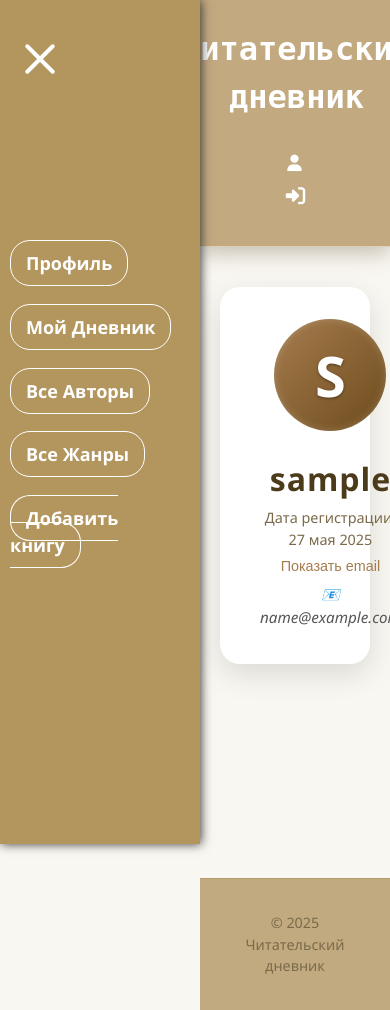
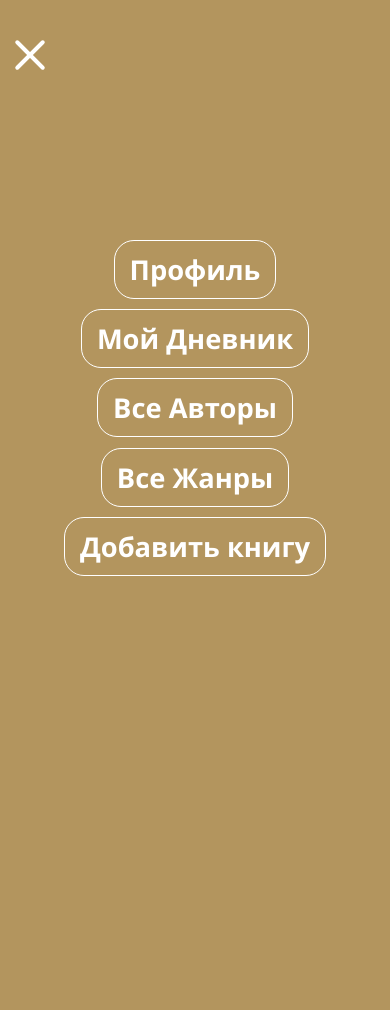
Before and after one commit to Hronaxe/book-diary, a Django app: page /profile/ in a window 390 px wide, after a click that opens the changed part; the page is wider, and only the part inside the window is pictured. After the commit the page ends 576 px from the top of that part, so only its background shows below. Run offline with Django 5.2, Linux system fonts and the light colour scheme; the visitor is signed in with stand-in values (Sample User, id 1); some libraries are stand-ins or nearby versions.

Commit message:
change style-dev

```diff
--- a/core/templates/base.html
+++ b/core/templates/base.html
@@ -22,8 +22,8 @@
 
     .burger {
       position: fixed;
-      top: 5.5%;
-      left: 20px;
+      top: 5%;
+      left: 10px;
       z-index: 1000;
       cursor: pointer;
       display: block;
@@ -80,8 +80,8 @@
       background: rgb(179, 149, 94);
       list-style-type: none;
       transform: translateX(-100%);
-      transition: transform .3s;
-      width: 200px;
+      transition: transform .1s;
+      width: 240px;
       height: 100vh;
       z-index: 9;
       box-shadow: 1px 0px 10px rgb(55, 55, 55);
@@ -90,7 +90,7 @@
     .menu-list a {
       padding: 10px 15px;
       transition-duration: 1s;
-      font-size: 18px;
+      font-size: 100%;
       border: 1px solid rgb(255, 255, 255);
       border-radius: 20px;
       color: white;
@@ -102,7 +102,10 @@
       color: #b89b6a;
       border: none;
     }
-
+    .menu-list li{
+      font-size: 1.3em;
+      margin-bottom: 10%;
+    }
     .burger-checkbox:checked ~ .menu-list {
       transform: translateX(0);
     }
@@ -114,10 +117,21 @@
     .header, .main, .footer, .wrapper {
       transition: margin-left .3s;
     }
+
+    @media (max-width: 768px){
+    .burger-checkbox:checked ~ .menu-list{
+      width: 100%;
+      text-align: center;
+      font-size: 1.4em;
+    }
+    .menu-list li{
+      margin-bottom: 5%;
+    }
+    }
   </style>
 </head>
 <body>
-
+<div class="wrapper"></div>
 {% if user.is_authenticated %}
   <input type="checkbox" id="burger-checkbox" class="burger-checkbox">
   <label for="burger-checkbox" class="burger"></label>
@@ -130,7 +144,7 @@
   </ul>
 {% endif %}
 
-<div class="wrapper">
+
   <header class="header">
     <div class="container header__container">
       <a href="{% url 'index' %}" class="header__logo">Читательский дневник</a>
@@ -145,6 +159,7 @@
     {% endif %}
   </ul>
 </nav>
+
     </div>
   </header>
 
--- a/core/templates/catalog.html
+++ b/core/templates/catalog.html
@@ -122,7 +122,6 @@
 </div>
 
     <a href="{% url 'genres' %}" class="nav__link" style="color: rgb(108, 91, 59); font-size: 25px; padding: 2%;">Все жанры</a>
-
 <div class="slider slider-genres">
   {% for genre in genres %}
     <a href="{% url 'genre_detail' genre.id %}" class="slider-item" tabindex="0" aria-label="Жанр {{ genre.name }}">
--- a/core/templates/genres.html
+++ b/core/templates/genres.html
@@ -14,7 +14,7 @@
     width: 100px;
     height: 100px;
     border-radius: 50%;
-    background: #d4bfa3;
+    background: #ffffff;
     color: white;
     display: flex;
     align-items: center;
--- a/core/templates/home.html
+++ /dev/null
@@ -1,2 +0,0 @@
-{% extends "base.html" %}
-<a>todo</a>
--- a/core/templates/users/profile.html
+++ b/core/templates/users/profile.html
@@ -168,9 +168,6 @@
         <div class="flex-1">
             <h2>{{ user.username }}</h2>
             <p>Дата регистрации: {{ user.date_joined|date:"d E Y" }}</p>
-            <button id="toggle-email" aria-expanded="false" aria-controls="email-text">
-                Показать email
-            </button>
             <p id="email-text" class="hidden">📧 {{ user.email }}</p>
         </div>
     </div>
@@ -184,10 +181,5 @@
         card.classList.add('opacity-100', 'scale-100');
     });
 
-    document.getElementById('toggle-email').addEventListener('click', function () {
-        const emailText = document.getElementById('email-text');
-        emailText.classList.toggle('hidden');
-        this.textContent = emailText.classList.contains('hidden') ? 'Показать email' : 'Скрыть email';
-    });
 </script>
 {% endblock %}
--- a/static/css/style.css
+++ b/static/css/style.css
@@ -29,9 +29,7 @@ body {
   max-width: 1200px;
   margin: 0 auto;
   padding: 0 20px;
-
-}
-
+}
 a {
   text-decoration: none;
   color: var(--color-brown-dark);
@@ -120,7 +118,7 @@ a:hover, a:focus {
 /* //////////////////////catalog  */
 
 .catalog__title {
-  font-family: var(--font-secondary);
+  /* font-family: var(--font-secondary); */
   font-weight: 700;
   font-size: 1.8rem;
   margin-bottom: 10px;
@@ -990,7 +988,7 @@ a:focus {
             box-shadow: 0 15px 35px rgba(139, 69, 19, 0.1), 0 5px 15px rgba(139, 69, 19, 0.05), inset 0 1px 0 rgba(255, 255, 255, 0.8);
             border: 3px solid var(--beige);
             width: 94%;
-            font-family:cursive;
+            /* font-family:cursive; */
             padding-left: 4%;
         }
         @keyframes slideDown {
@@ -1370,17 +1368,6 @@ a:focus {
             transform: translateY(-50%);
         }
 
-        /* .sliders h2::after {
-            content: '';
-            position: absolute;
-            top: 50%;
-            right: 20%;
-            width: 60px;
-            height: 2px;
-            background: var(--light-brown);
-            transform: translateY(-50%);
-        } */
-
         .slider {
             display: flex;
             gap: 1.5rem;
```
Also changed, not shown: core/templates/catalog/author_detail.html (+7 -3 lines), core/templates/catalog/genre_detail.html (+7 -0 lines). Lines whose indentation alone changed are shown as unchanged.
